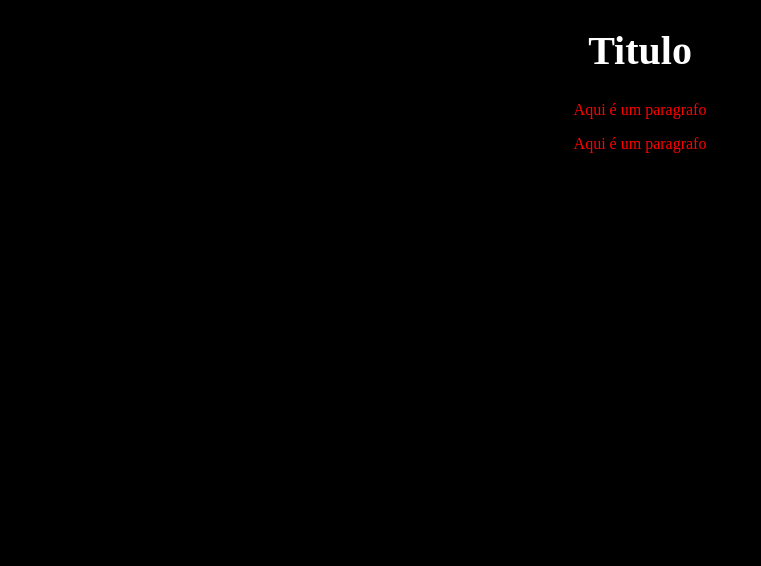
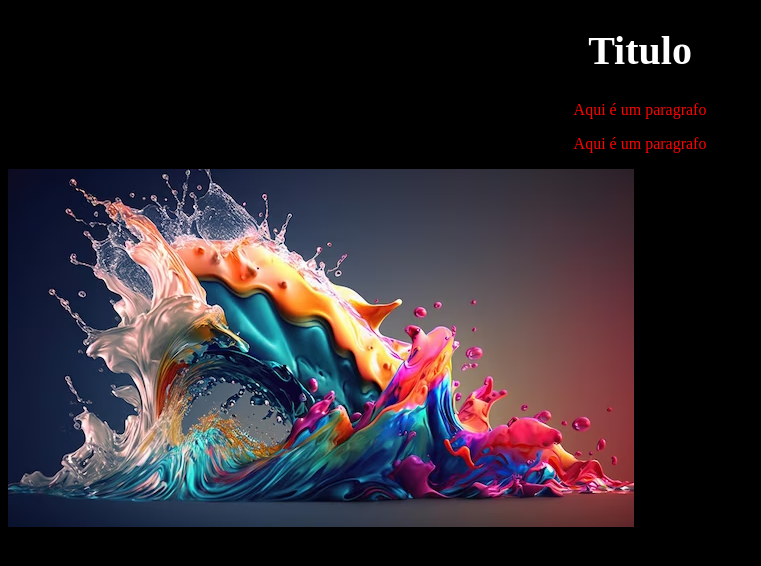
Before and after one commit to RafaAngelin/turma_ac, a plain HTML site: page index.html in a window 1280 px wide. Shown: the whole page, without its empty margins (0-761 px from the left). Drawn offline with Linux system fonts and the light colour scheme.

Commit message:
add imagem

```diff
--- a/index.html
+++ b/index.html
@@ -12,5 +12,7 @@
 
     <p>Aqui é um paragrafo</p>
 
+    <img src="imagem01.avif">
+
 </body>
 </html>
```
